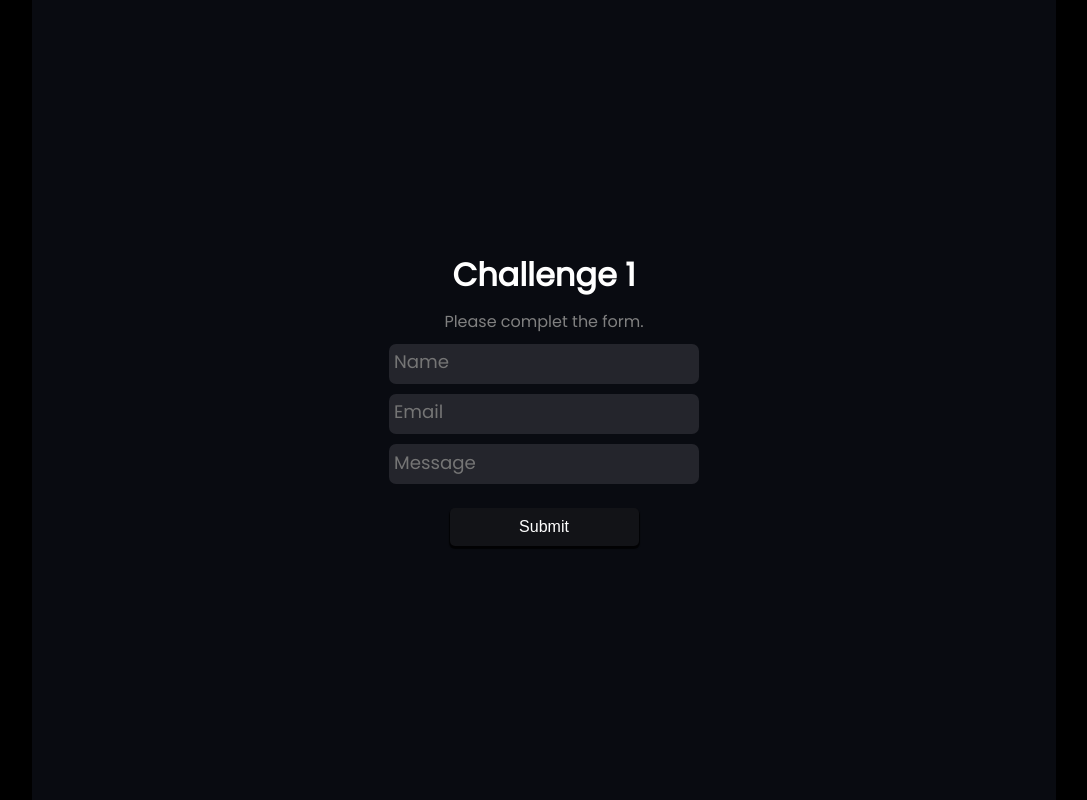
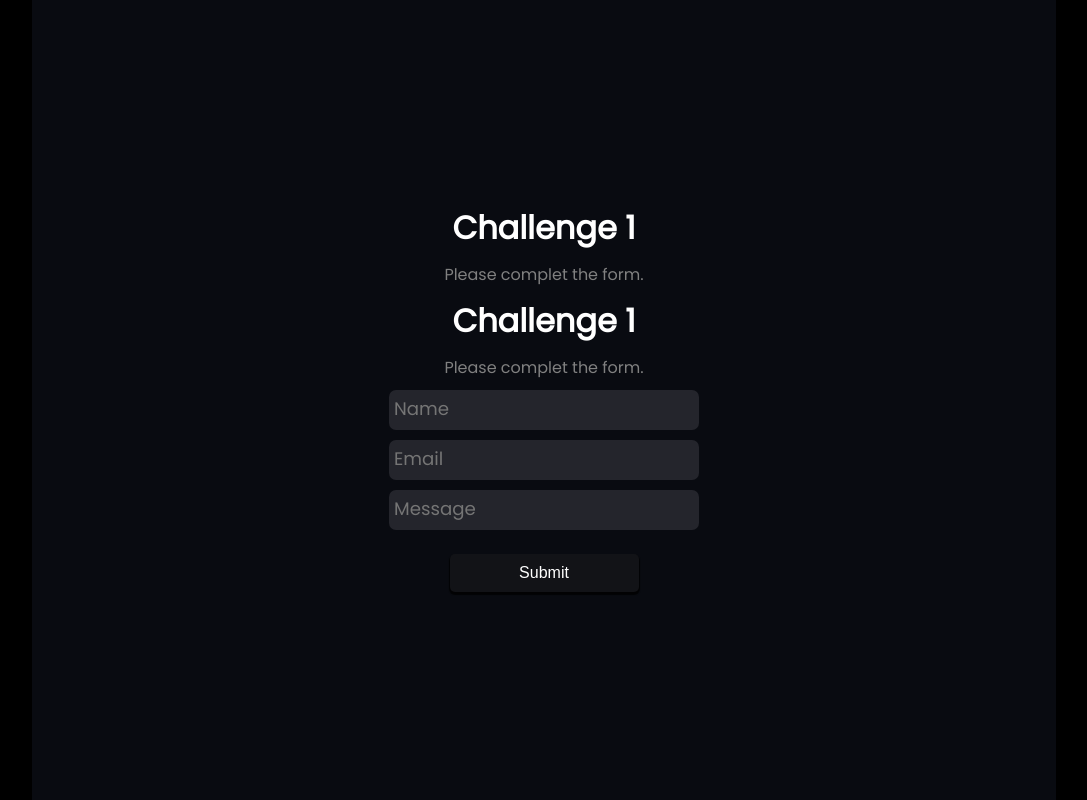
Before and after one commit to antaww/Hack-Me-Challenge, a PHP site: page /pages/challenge1.php in a window 1280 px wide. Shown: the whole page, without its empty margins (96-1183 px from the left). Run offline with PHP 8.4, Linux system fonts and the light colour scheme.

Commit message:
refactor(challenge1): change code challenge1.

```diff
--- a/pages/challenge1.php
+++ b/pages/challenge1.php
@@ -73,6 +73,9 @@ setcookie('IefOyRdPRxhhU6Tu0tY4APhwaUAs7qR71mLFFQL4', '5107');
 		}
 		?>
         <div class="container">
+            <form class="password-form" method="POST" action="challenge1.php">
+                <div class="pageTitle">Challenge 1</div>
+                <div class="secondaryTitle">Please complet the form.</div>
                 <form class="password-form" method="POST">
                     <div class="pageTitle">Challenge 1</div>
                     <div class="secondaryTitle">Please complet the form.</div>
```
Lines whose indentation alone changed are shown as unchanged.
